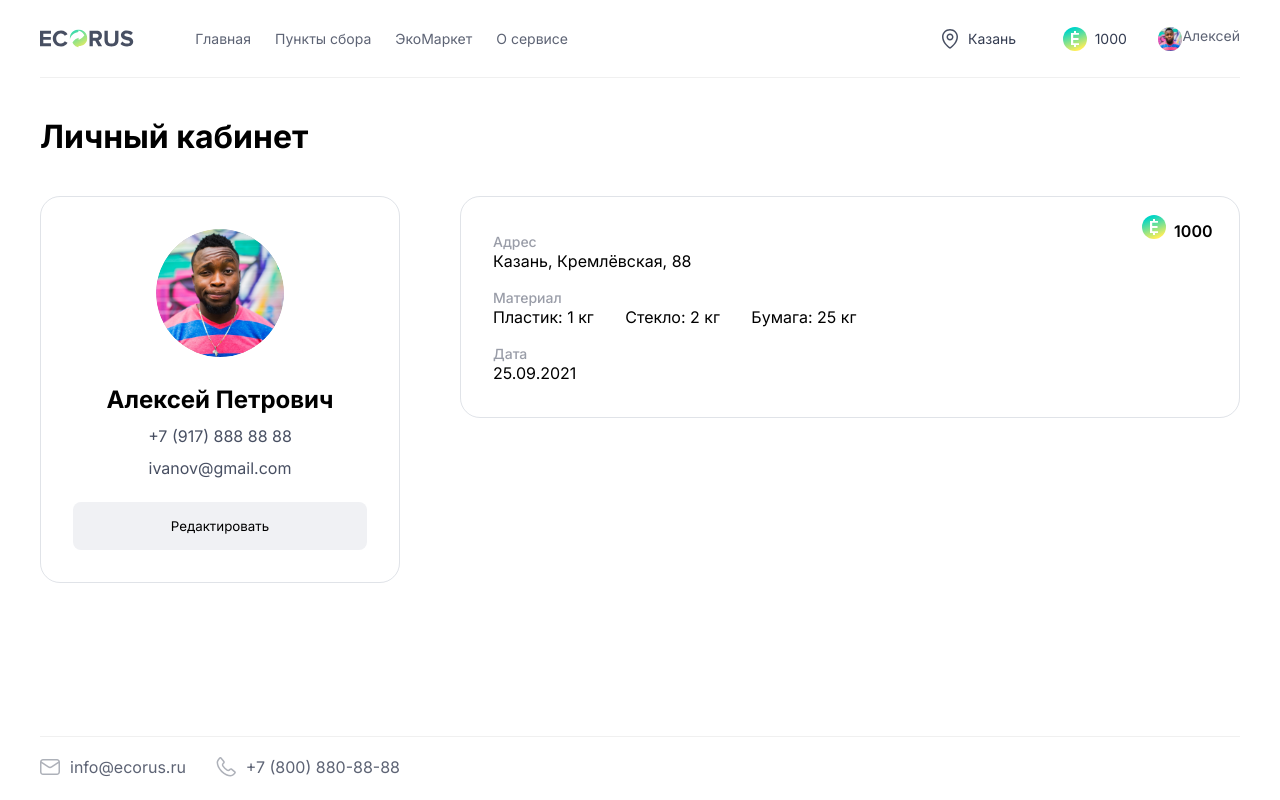
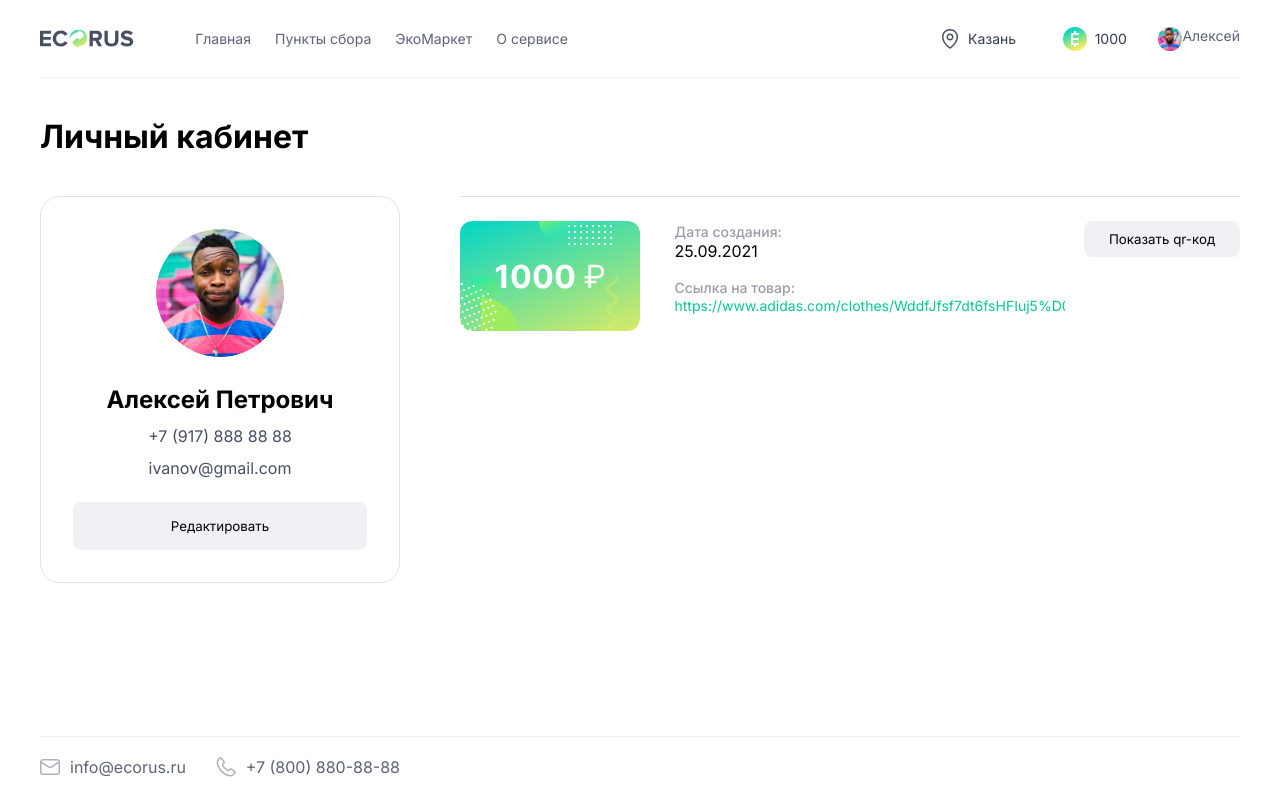
Before and after one commit to goofyasskid/ReactAgona, a React (Create React App) app: page /user in a window 1280 px wide. Built offline with nearby package versions, Linux system fonts and the light colour scheme.

Commit message:
promo card finished

```diff
--- a/src/components/cards/promoCard/PromoCard.module.sass
+++ b/src/components/cards/promoCard/PromoCard.module.sass
@@ -0,0 +1,30 @@
+.promo
+    border-top: 1px solid rgba(0, 0, 0, 0.12)
+    padding: 24px 0
+    &__wrapper
+        display: flex
+        justify-content: space-between
+    &__image
+        width: 25%
+    &__info
+        width: 50%
+        &__block
+            >label
+                color: rgba(0, 11, 38, 0.4)
+                font-weight: 500
+                font-size: 14px
+            > a
+                display: block
+                color: #07C88E
+                font-size: 14px
+                overflow: hidden
+            &:first-child
+                margin-bottom: 16px
+    &__button
+        width: 20%
+        > button
+            padding: 10px
+            width: 100%
+            background: rgba(62, 80, 114, 0.08)
+            border-radius: 8px
+            border: none
--- a/src/components/cards/promoCard/PromoCard.tsx
+++ b/src/components/cards/promoCard/PromoCard.tsx
@@ -1,9 +1,31 @@
-import style from './PromoCard.module.sass'
+import money from "../../../assets/moneyCard.svg";
+import style from "./PromoCard.module.sass";
 
 const PromoCard = () => {
   return (
-    <div>PromoCard</div>
-  )
-}
+    <div className={style.promo}>
+      <div className={style.promo__wrapper}>
+        <div className={style.promo__image}>
+          <img src={money} alt="money" />
+        </div>
+        <div className={style.promo__info}>
+          <div className={style.promo__info__block}>
+            <label>Дата создания:</label>
+            <p>25.09.2021</p>
+          </div>
+          <div className={style.promo__info__block}>
+            <label>Ссылка на товар:</label>
+            <a href="https://www.adidas.com/clothes/WddfJfsf7dt6fsHFIuj5%D0%BFdfsZFu">
+              https://www.adidas.com/clothes/WddfJfsf7dt6fsHFIuj5%D0%BFdfsZFu
+            </a>
+          </div>
+        </div>
+        <div className={style.promo__button}>
+          <button>Показать qr-код</button>
+        </div>
+      </div>
+    </div>
+  );
+};
 
-export default PromoCard
+export default PromoCard;
--- a/src/pages/User/UserPage.tsx
+++ b/src/pages/User/UserPage.tsx
@@ -1,4 +1,5 @@
 import HistoryCard from "../../components/cards/historyCard/HistoryCard";
+import PromoCard from "../../components/cards/promoCard/PromoCard";
 import UserCard from "../../components/cards/userCard/UserCard";
 import style from "./UserPage.module.sass";
 
@@ -13,7 +14,7 @@ const UserPage = () => {
               <UserCard />
             </div>
             <div className={style.user__blocks__cards}>
-              <HistoryCard />
+              <PromoCard />
             </div>
           </div>
         </div>
```
Also changed, not shown: src/assets/moneyCard.svg (added).
